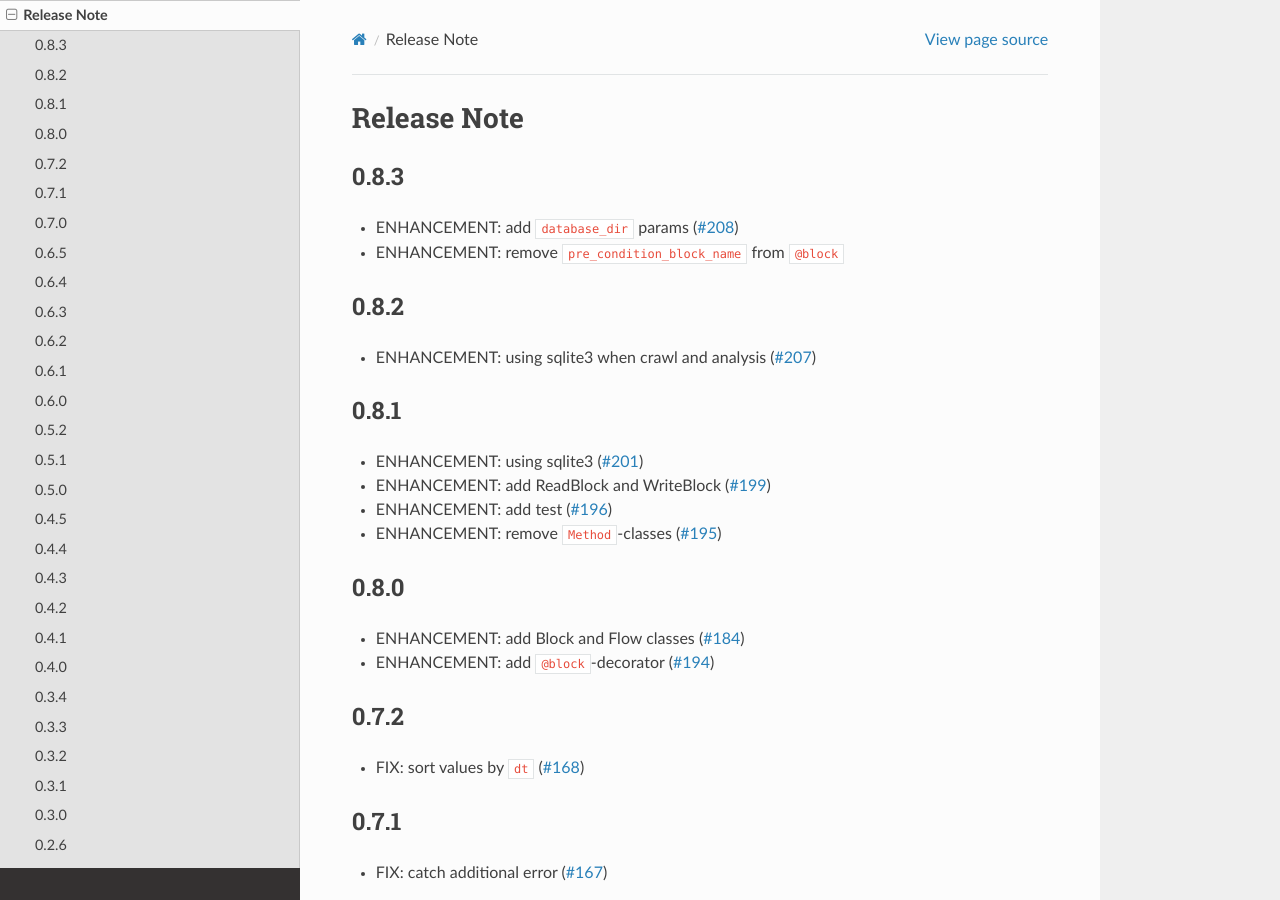
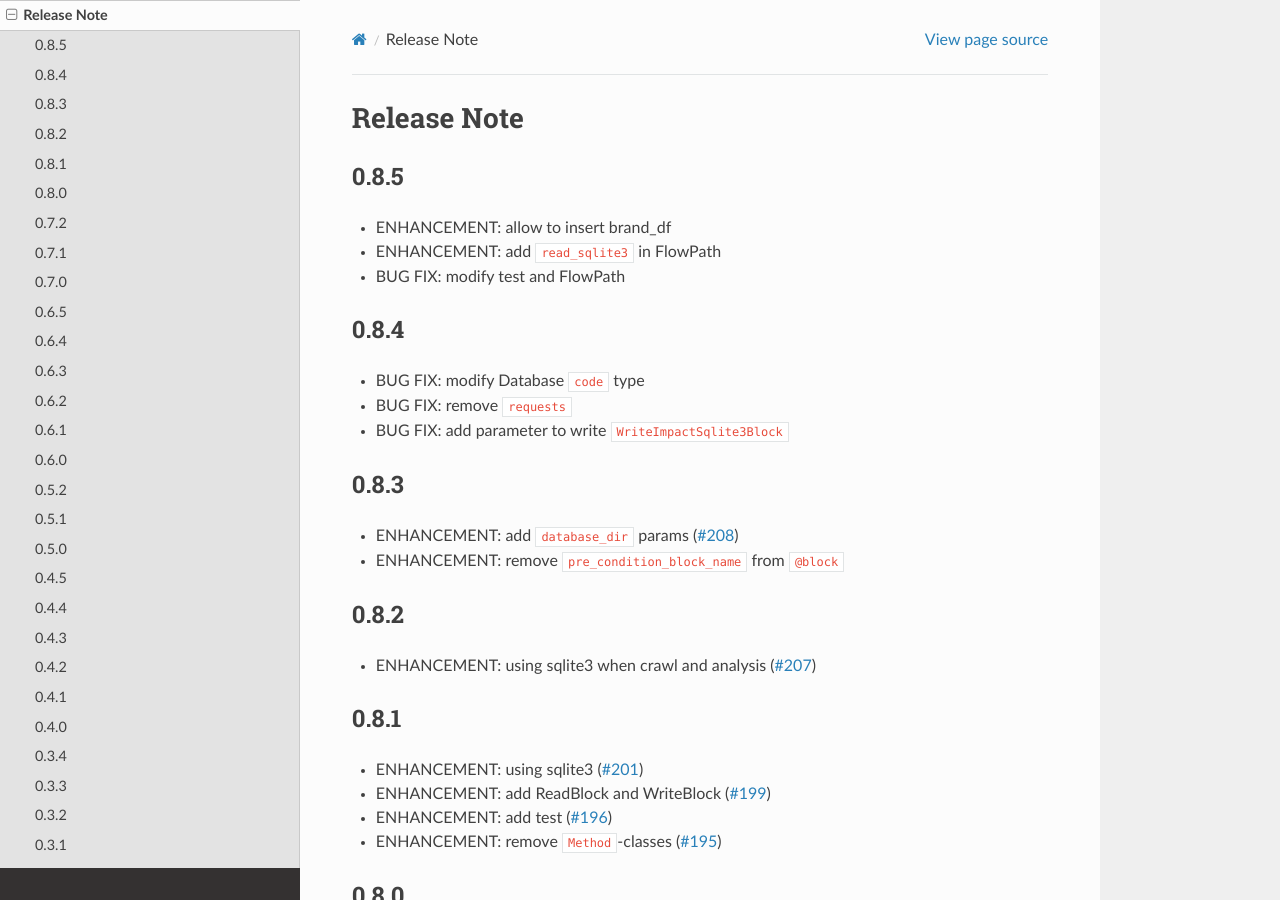
Before and after one commit to gsy0911/kabutobashi, a Sphinx documentation site: the page built from docs/sources/release.md, in a window 1280 px wide and 900 px high. Built offline with Sphinx 7.4.7 and the Read the Docs theme 2.0.0, drawn with Linux system fonts in a browser that asks for light colours.

Commit message:
update docs

```diff
--- a/docs/sources/release.md
+++ b/docs/sources/release.md
@@ -1,4 +1,16 @@
 # Release Note
+
+## 0.8.5
+
+- ENHANCEMENT: allow to insert brand_df
+- ENHANCEMENT: add `read_sqlite3` in FlowPath
+- BUG FIX: modify test and FlowPath
+
+## 0.8.4
+
+- BUG FIX: modify Database `code` type
+- BUG FIX: remove `requests`
+- BUG FIX: add parameter to write `WriteImpactSqlite3Block`
 
 ## 0.8.3
 
```
